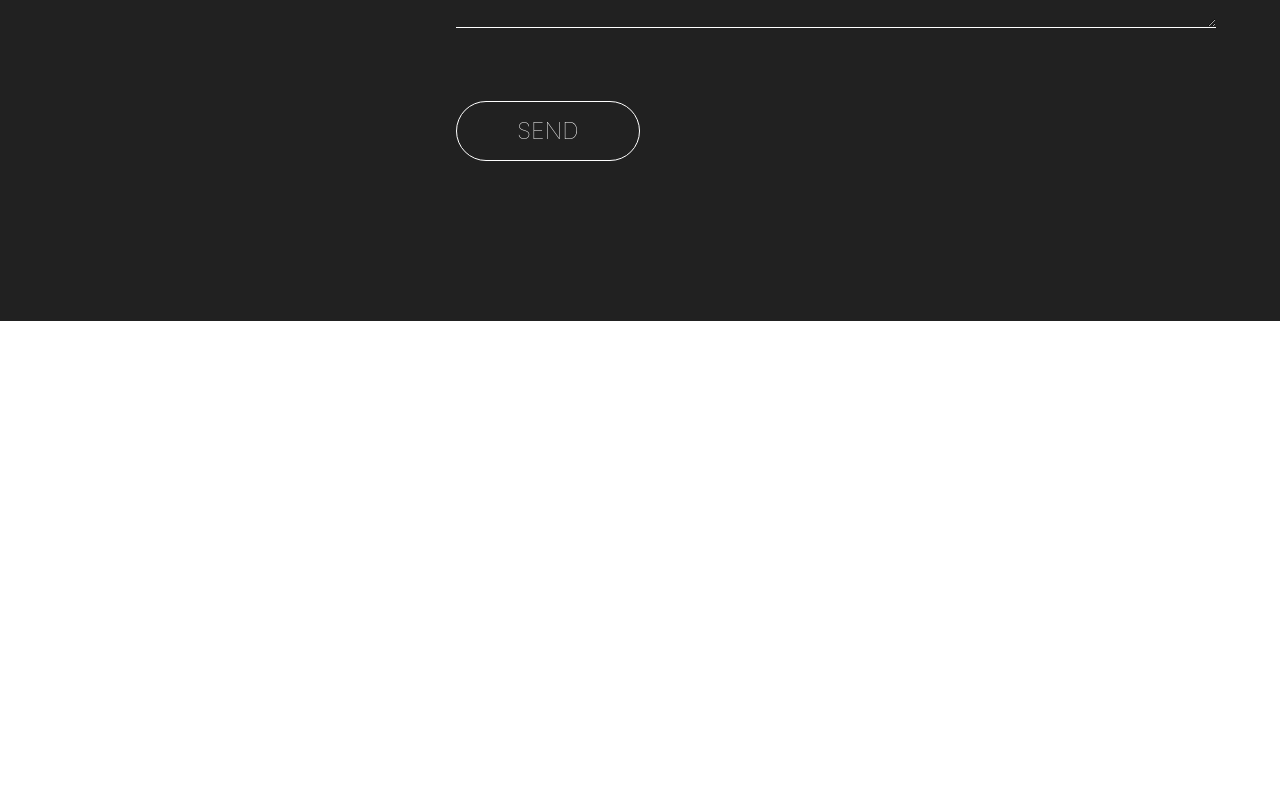
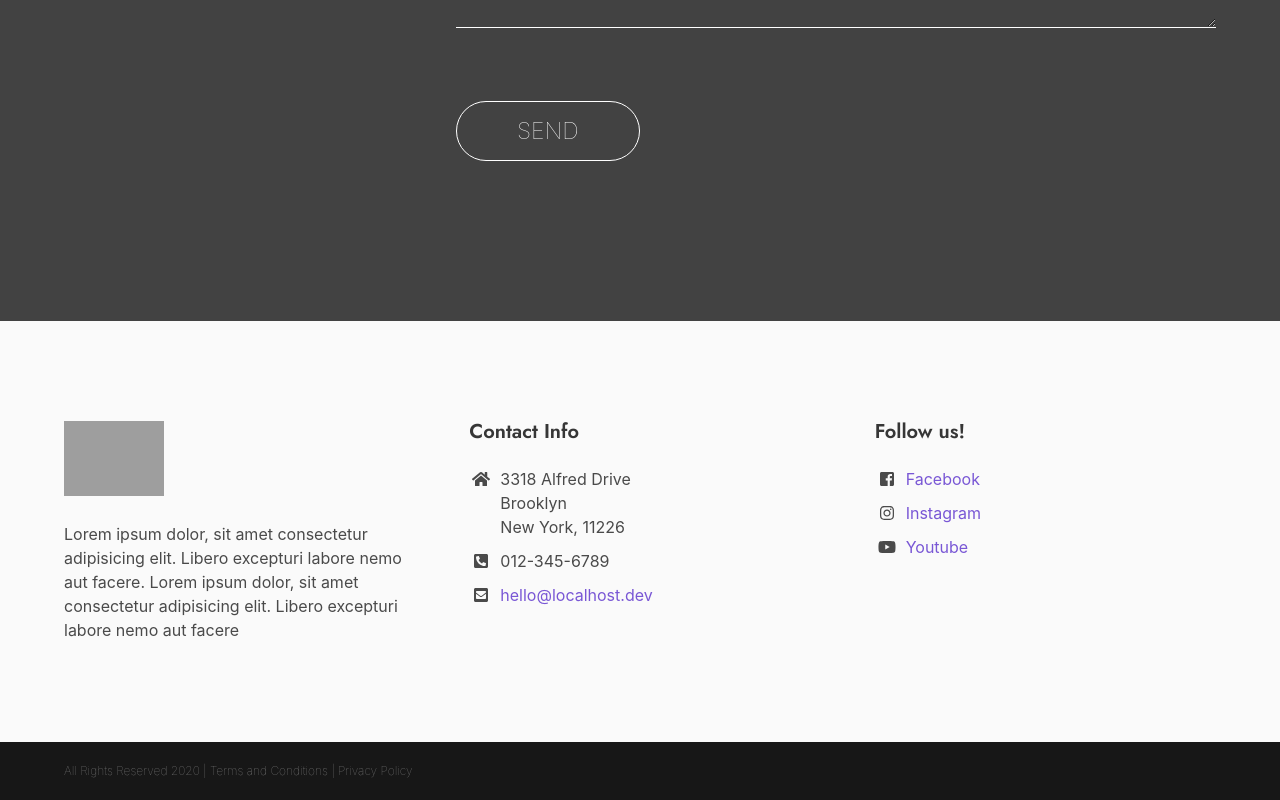
Before and after one commit to reeceballano/rdb-shop, a Vue app: page /#/ in a window 1280 px wide. Shown: the part 5273-6073 px from the top of the page. Before the commit the page ends 5594 px from the top, so only its background shows below. Built offline with nearby package versions, Linux system fonts and the light colour scheme; grey boxes are pictures that could not be loaded.

Commit message:
update
updated contact form

```diff
--- a/src/App.vue
+++ b/src/App.vue
@@ -2,15 +2,18 @@
   <div id="app">
     <rdb-nav></rdb-nav>
     <router-view/>
+    <rdb-footer></rdb-footer>
   </div>
 </template>
 
 <script>
 import Nav from '@/components/Navigation';
+import Footer from '@/components/Footer/Footer';
 
 export default {
     components: {
         'rdb-nav': Nav,
+        'rdb-footer': Footer,
     },
 }
 </script>
--- a/src/components/ContactForm/Contact.vue
+++ b/src/components/ContactForm/Contact.vue
@@ -15,7 +15,7 @@
                     <p>Lorem ipsum dolor, sit amet consectetur adipisicing elit. Libero excepturi labore nemo aut facere. Lorem ipsum dolor, sit amet consectetur adipisicing elit. Libero excepturi labore nemo aut facere</p>
                 </div>
 
-                <form action="#">
+                <form action="#" @submit.prevent="sendForm">
                     <div class="field">
                         <label class="label">Name</label>
                         <div class="control">
@@ -55,6 +55,16 @@ export default {
             lightsOn: false,
         }
     },
+
+    methods: {
+        sendForm() {
+            this.lightsOn = true;
+
+            setTimeout( () => {
+                this.lightsOn = false;
+            }, 2000);
+        }
+    }
 
 }
 </script>
--- /dev/null
+++ b/src/components/Footer/Footer.vue
@@ -0,0 +1,132 @@
+<template>
+    <section>
+        <footer class="footer">
+            <div class="container">
+                <div class="columns is-variable is-8 is-multiline">
+                    <div class="column">
+                        <img
+                            class="logo-footer"
+                            src="https://raw.githubusercontent.com/buefy/buefy/dev/static/img/buefy-logo.png"
+                            alt="Lightweight UI components for Vue.js based on Bulma"
+                            width="100"
+                        >
+
+                        <p>Lorem ipsum dolor, sit amet consectetur adipisicing elit. Libero excepturi labore nemo aut facere. Lorem ipsum dolor, sit amet consectetur adipisicing elit. Libero excepturi labore nemo aut facere
+
+</p>
+                    </div>
+
+                    <div class="column">
+                        <h4 class="title is-5">Contact Info</h4>
+
+                        <div class="block icon-wrapper">
+                            <span class="icon">
+                                <i class="fas fa-home"></i>
+                            </span>
+                            <ul>
+                                <li>
+                                    <span>3318  Alfred Drive</span>
+                                </li>
+                                <li>
+                                    <span>Brooklyn</span>
+                                </li>
+                                <li>
+                                    <span>New York, 11226</span>
+                                </li>
+                            </ul>
+                        </div>
+                        <div class="block icon-wrapper">
+                            <span class="icon">
+                                <i class="fas fa-phone-square reverse"></i>
+                            </span>
+                            <span>012-345-6789</span>
+                        </div>
+
+                        <div class="block icon-wrapper">
+                            <span class="icon">
+                                <i class="fas fa-envelope-square reverse"></i>
+                            </span>
+                            <span><a href="#">hello@localhost.dev</a></span>
+                        </div>
+                    </div>
+
+                    <div class="column">
+                        <h4 class="title is-5">Follow us!</h4>
+
+                        <div class="block icon-wrapper">
+                            <span class="icon">
+                                <i class="fab fa-facebook-square"></i>
+                            </span>
+                            <span><a href="#">Facebook</a></span>
+                        </div>
+
+                        <div class="block icon-wrapper">
+                            <span class="icon">
+                                <i class="fab fa-instagram"></i>
+                            </span>
+                            <span><a href="#">Instagram</a></span>
+                        </div>
+
+                        <div class="block icon-wrapper">
+                            <span class="icon">
+                                <i class="fab fa-youtube"></i>
+                            </span>
+                            <span><a href="#">Youtube</a></span>
+                        </div>
+                    </div>
+                </div>
+            </div>
+
+        </footer>
+
+        <div class="footer-bottom">
+            <div class="container">
+                <p>All Rights Reserved 2020 | <a href="#">Terms and Conditions</a> | <a href="#">Privacy Policy</a></p>
+            </div>
+        </div>
+    </section>
+</template>
+
+<script>
+export default {
+
+}
+</script>
+
+<style lang="scss" scoped>
+    .footer {
+        padding-top: 100px;
+        padding-bottom: 100px;
+    }
+
+    .footer-bottom {
+        background: #171717;
+        padding-top: 20px;
+        padding-bottom: 20px;
+
+        a, p {
+            color: #888;
+            font-weight: 100;
+            font-size: 12px;
+        }
+    }
+
+    .logo-footer {
+        margin-bottom: 20px;
+    }
+
+    .reverse {
+        -ms-filter: "progid:DXImageTransform.Microsoft.BasicImage(rotation=0, mirror=1)";
+        -webkit-transform: scaleX(-1);
+        transform: scaleX(-1);
+    }
+
+    .icon-wrapper {
+        display: flex;
+        margin-bottom: 10px !important;
+    }
+
+    .icon {
+        margin-right: 7px;
+    }
+</style>
--- a/src/views/Home.vue
+++ b/src/views/Home.vue
@@ -139,7 +139,7 @@ export default {
     }
 
     .contact {
-        background: #212121;
+        background: #424242;
     }
 
 </style>
```
